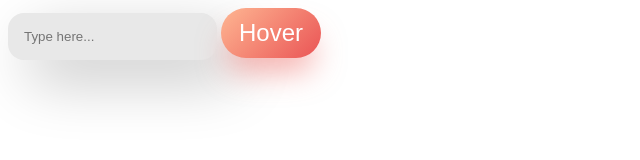
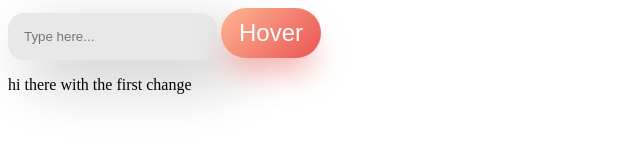
Before and after one commit to m0hdrar/PharmacyWebApp, a plain HTML site: page index.html in a window 1280 px wide. Shown: the whole page, without its empty margins (0-640 px from the left). Drawn offline with Linux system fonts and the light colour scheme.

Commit message:
"first commit"

```diff
--- a/index.html
+++ b/index.html
@@ -13,6 +13,8 @@
 
     <button class="btn">Hover</button>
 
+    <p>hi there with the first change</p>
+
 
 
 
```
